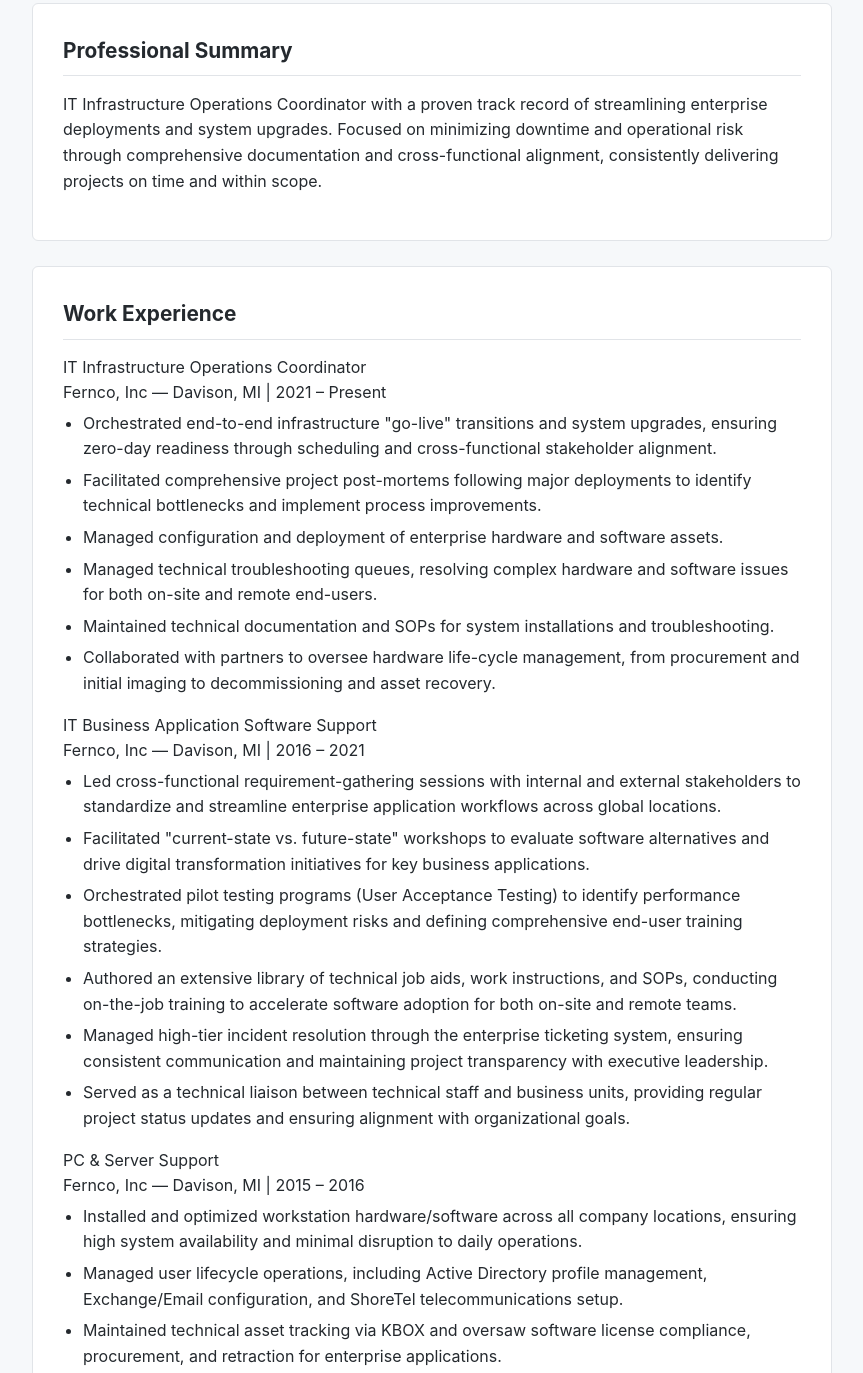
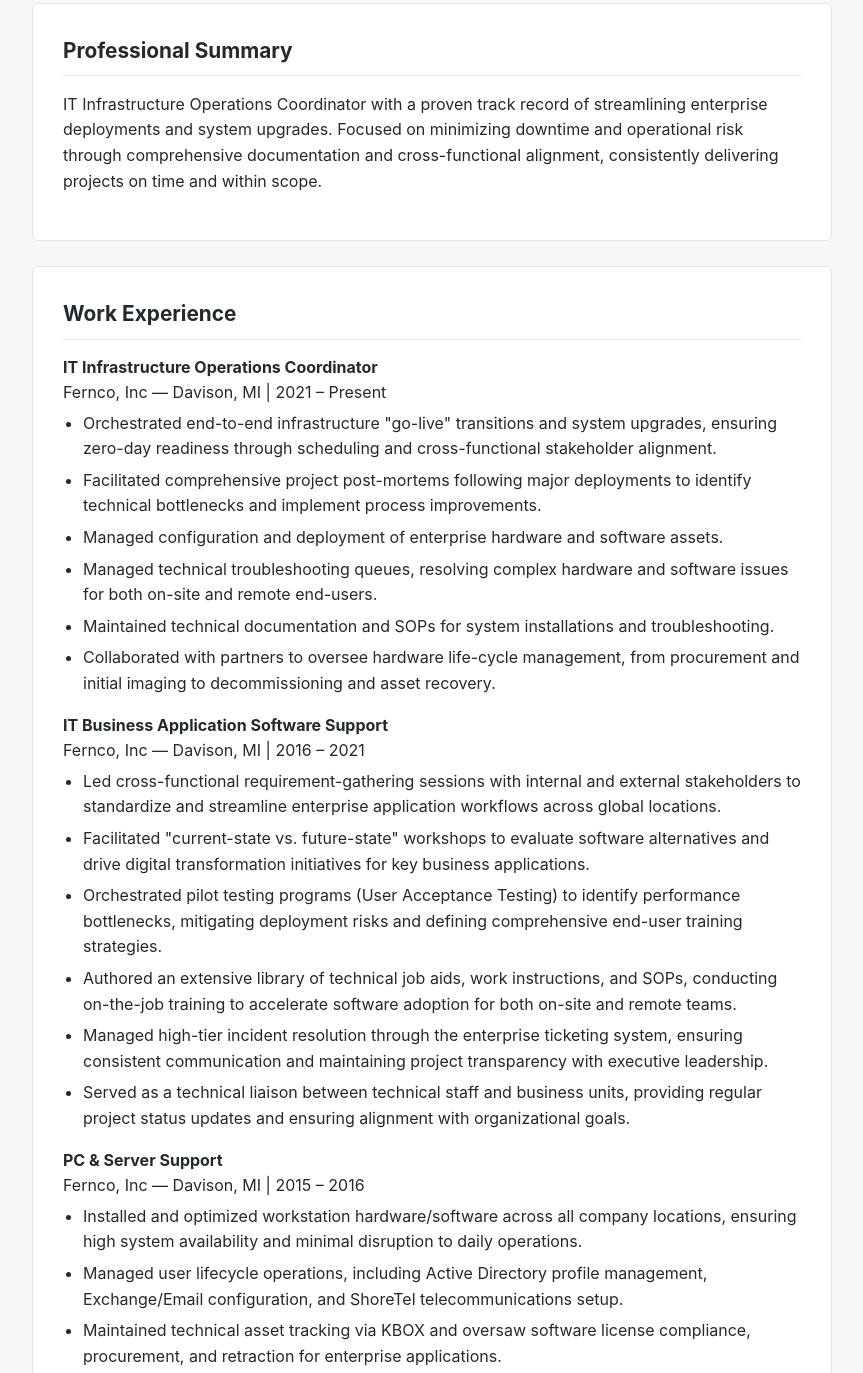
Before and after one commit to tutakjacob/tutakjacob.github.io, a plain HTML site: page resume.html in a window 1280 px wide. Shown: the part 343-1716 px from the top of the page, without its empty margins (208-1071 px from the left). Drawn offline with Linux system fonts and the light colour scheme.

```diff
--- a/resume.html
+++ b/resume.html
@@ -27,7 +27,7 @@
         <div class="card">
             <h2>Work Experience</h2>
 
-            <div class="job-title">IT Infrastructure Operations Coordinator</div>
+            <strong><div class="job-title">IT Infrastructure Operations Coordinator</div></strong>
             <div class="job-company">Fernco, Inc — Davison, MI | 2021 – Present</div>
             <ul>
                 <li>Orchestrated end-to-end infrastructure "go-live" transitions and system upgrades, ensuring zero-day readiness through scheduling and cross-functional stakeholder alignment.</li>
@@ -38,7 +38,7 @@
                 <li>Collaborated with partners to oversee hardware life-cycle management, from procurement and initial imaging to decommissioning and asset recovery.</li>
             </ul>
 
-            <div class="job-title">IT Business Application Software Support</div>
+            <strong><div class="job-title">IT Business Application Software Support</div></strong>
             <div class="job-company">Fernco, Inc — Davison, MI | 2016 – 2021</div>
             <ul>
                 <li>Led cross-functional requirement-gathering sessions with internal and external stakeholders to standardize and streamline enterprise application workflows across global locations.</li>
@@ -49,7 +49,7 @@
                 <li>Served as a technical liaison between technical staff and business units, providing regular project status updates and ensuring alignment with organizational goals.</li>
             </ul>
 
-            <div class="job-title">PC & Server Support</div>
+            <strong><div class="job-title">PC & Server Support</div></strong>
             <div class="job-company">Fernco, Inc — Davison, MI | 2015 – 2016</div>
             <ul>
                 <li>Installed and optimized workstation hardware/software across all company locations, ensuring high system availability and minimal disruption to daily operations.</li>
```
